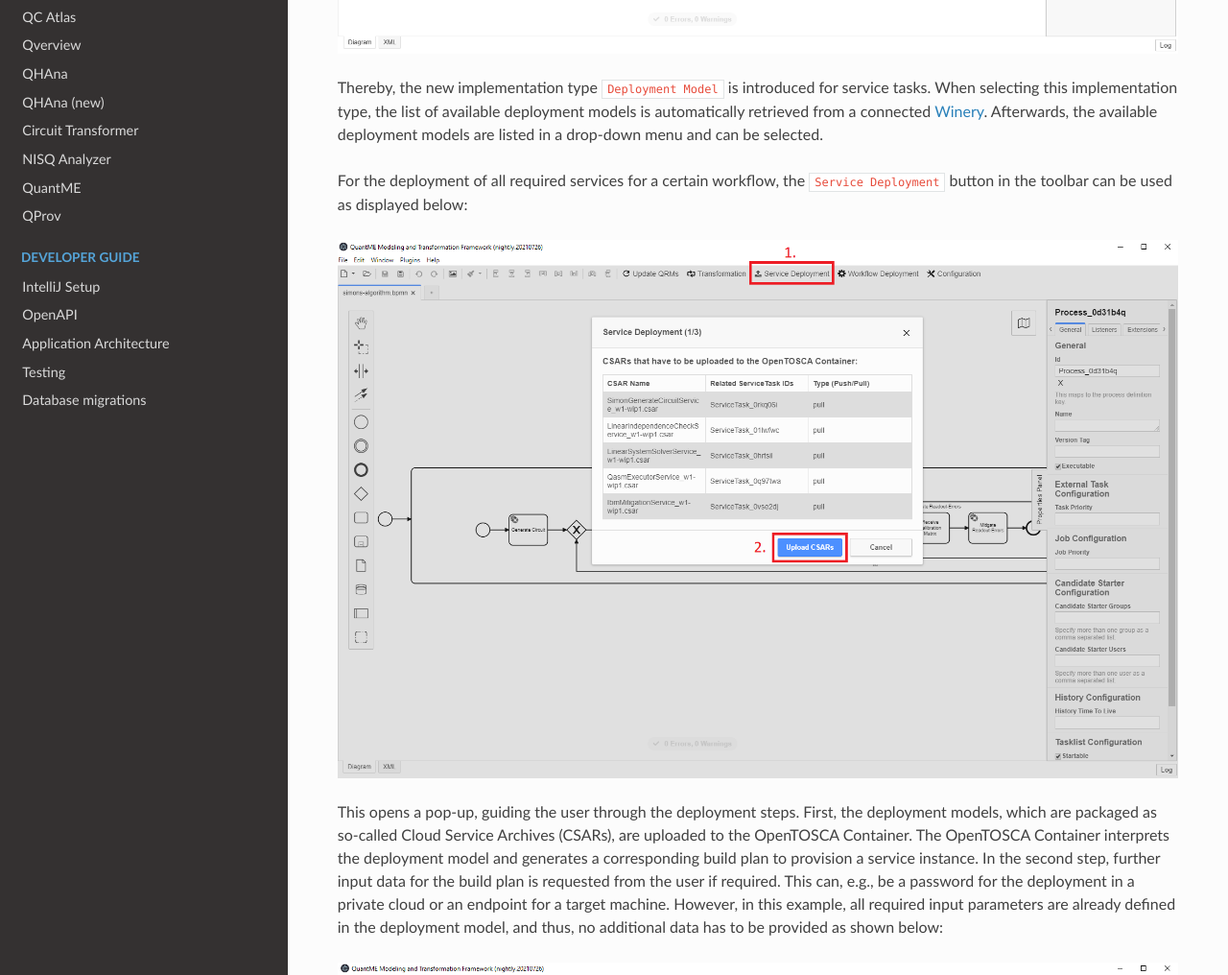
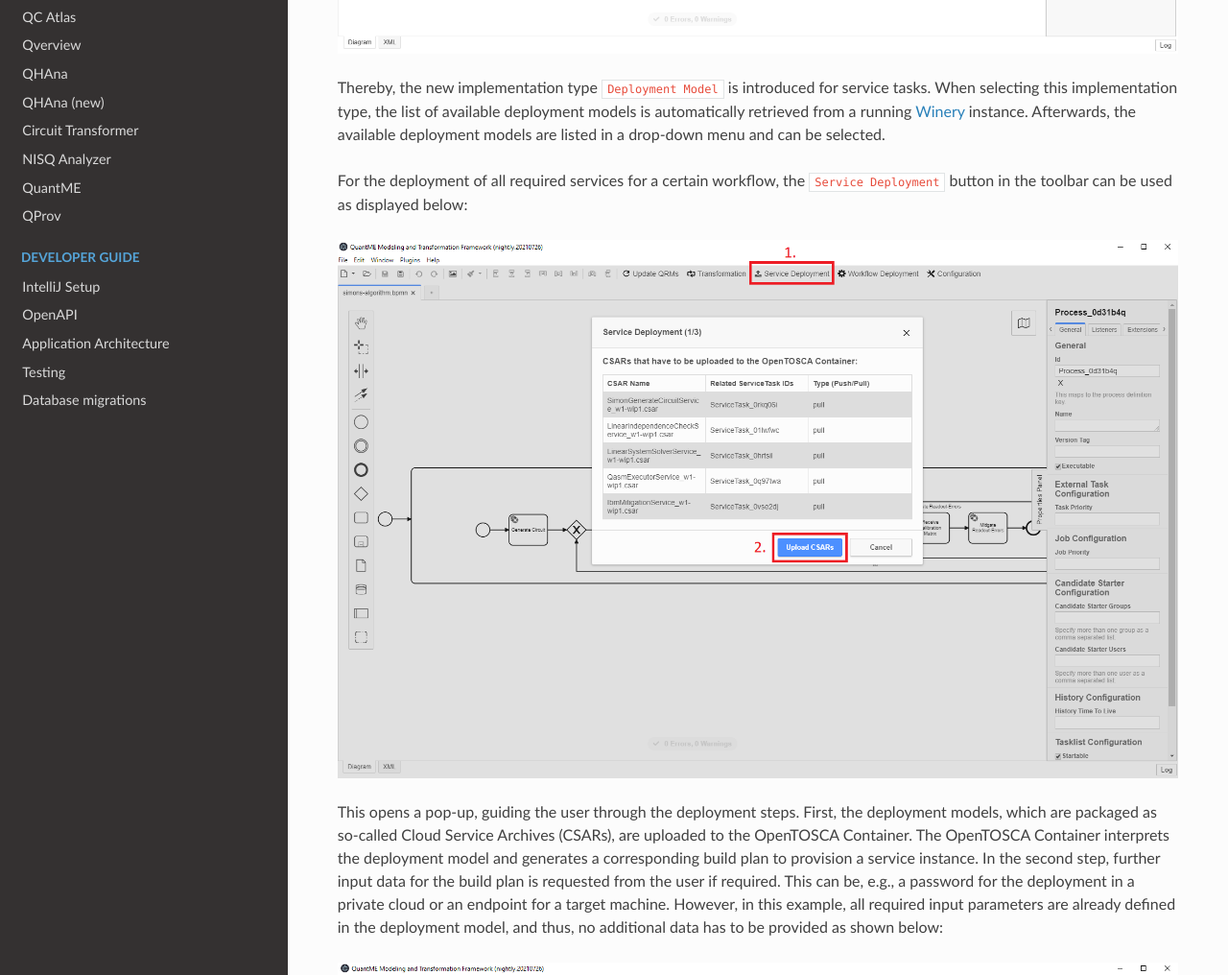
Before and after one commit to UST-QuAntiL/quantil-docs, an MkDocs documentation site: the page built from docs/user-guide/quantme/service-deployment.md, in a window 1280 px wide and 1400 px high, scrolled down 650 px. Shown: the part 176-1192 px from the top of the window at 96% size. Built offline with MkDocs 1.6.1, drawn with Linux system fonts in a browser that asks for light colours; nearby versions of some CDN libraries.

Commit message:
Adapt to review

```diff
--- a/docs/user-guide/quantme/service-deployment.md
+++ b/docs/user-guide/quantme/service-deployment.md
@@ -8,11 +8,11 @@ The figure below shows how the deployment models can be attached:
 
 ![Attach Deployment Model](./images/attach-deployment-model.png){: style="width:900px" .center}
 
-Thereby, the new implementation type ``Deployment Model`` is introduced for service tasks.
-When selecting this implementation type, the list of available deployment models is automatically retrieved from a connected [Winery](https://github.com/OpenTOSCA/winery).
+Thereby, the new implementation type `Deployment Model` is introduced for service tasks.
+When selecting this implementation type, the list of available deployment models is automatically retrieved from a running [Winery](https://github.com/eclipse/winery) instance.
 Afterwards, the available deployment models are listed in a drop-down menu and can be selected.
 
-For the deployment of all required services for a certain workflow, the ``Service Deployment`` button in the toolbar can be used as displayed below:
+For the deployment of all required services for a certain workflow, the `Service Deployment` button in the toolbar can be used as displayed below:
 
 ![Trigger Deployment](./images/modeler-initiate-service-deployment.png){: style="width:900px" .center}
 
@@ -20,7 +20,7 @@ This opens a pop-up, guiding the user through the deployment steps.
 First, the deployment models, which are packaged as so-called Cloud Service Archives (CSARs), are uploaded to the OpenTOSCA Container.
 The OpenTOSCA Container interprets the deployment model and generates a corresponding build plan to provision a service instance.
 In the second step, further input data for the build plan is requested from the user if required.
-This can, e.g., be a password for the deployment in a private cloud or an endpoint for a target machine.
+This can be, e.g., a password for the deployment in a private cloud or an endpoint for a target machine.
 However, in this example, all required input parameters are already defined in the deployment model, and thus, no additional data has to be provided as shown below:
 
 ![Add Input Data](./images/modeler-upload-completed.png){: style="width:900px" .center}
@@ -31,5 +31,5 @@ Once all services are successfully deployed, the final modal of the service depl
 ![Perform Binding](./images/modeler-binding-services.png){: style="width:900px" .center}
 
 The modal lists all created service instances, which have to be bound with the workflow in the last step.
-This is done by clicking on the ``Perform Binding`` button.
+This is done by clicking on the `Perform Binding` button.
 Then, the workflow model is updated with the endpoint information about the service instances and can be uploaded to a workflow engine for execution.
```
